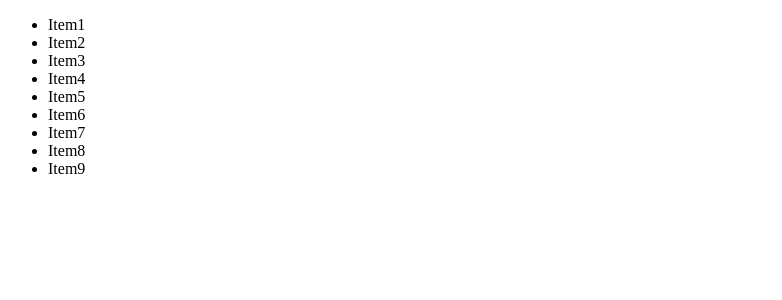
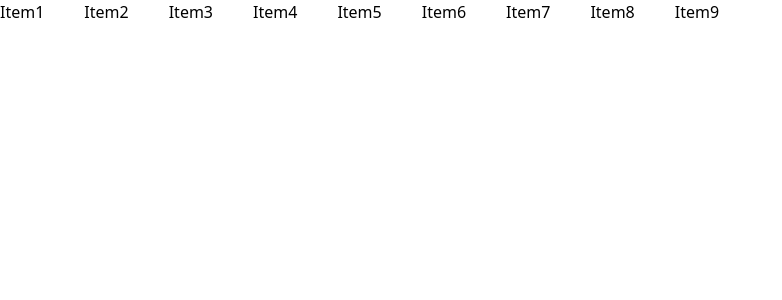
Before and after one commit to rkddusen/dnd-layout, a React (Vite) app: page / in a window 1280 px wide. Shown: the top 300 px of the page, without its empty margins (0-782 px from the left). Built offline with nearby package versions, Linux system fonts and the light colour scheme.

Commit message:
tailwind 설치

```diff
--- a/package.json
+++ b/package.json
@@ -13,8 +13,10 @@
     "@dnd-kit/core": "^6.3.1",
     "@dnd-kit/sortable": "^10.0.0",
     "@dnd-kit/utilities": "^3.2.2",
+    "@tailwindcss/vite": "^4.0.15",
     "react": "^19.0.0",
-    "react-dom": "^19.0.0"
+    "react-dom": "^19.0.0",
+    "tailwindcss": "^4.0.15"
   },
   "devDependencies": {
     "@eslint/js": "^9.21.0",
--- a/src/index.css
+++ b/src/index.css
@@ -0,0 +1 @@
+@import 'tailwindcss';
--- a/vite.config.ts
+++ b/vite.config.ts
@@ -1,7 +1,8 @@
 import { defineConfig } from 'vite';
 import react from '@vitejs/plugin-react';
+import tailwindcss from '@tailwindcss/vite';
 
 // https://vite.dev/config/
 export default defineConfig({
-  plugins: [react()],
+  plugins: [react(), tailwindcss()],
 });
```
Also changed, not shown: 1 other file (tests, documents, lock files or other folders).
